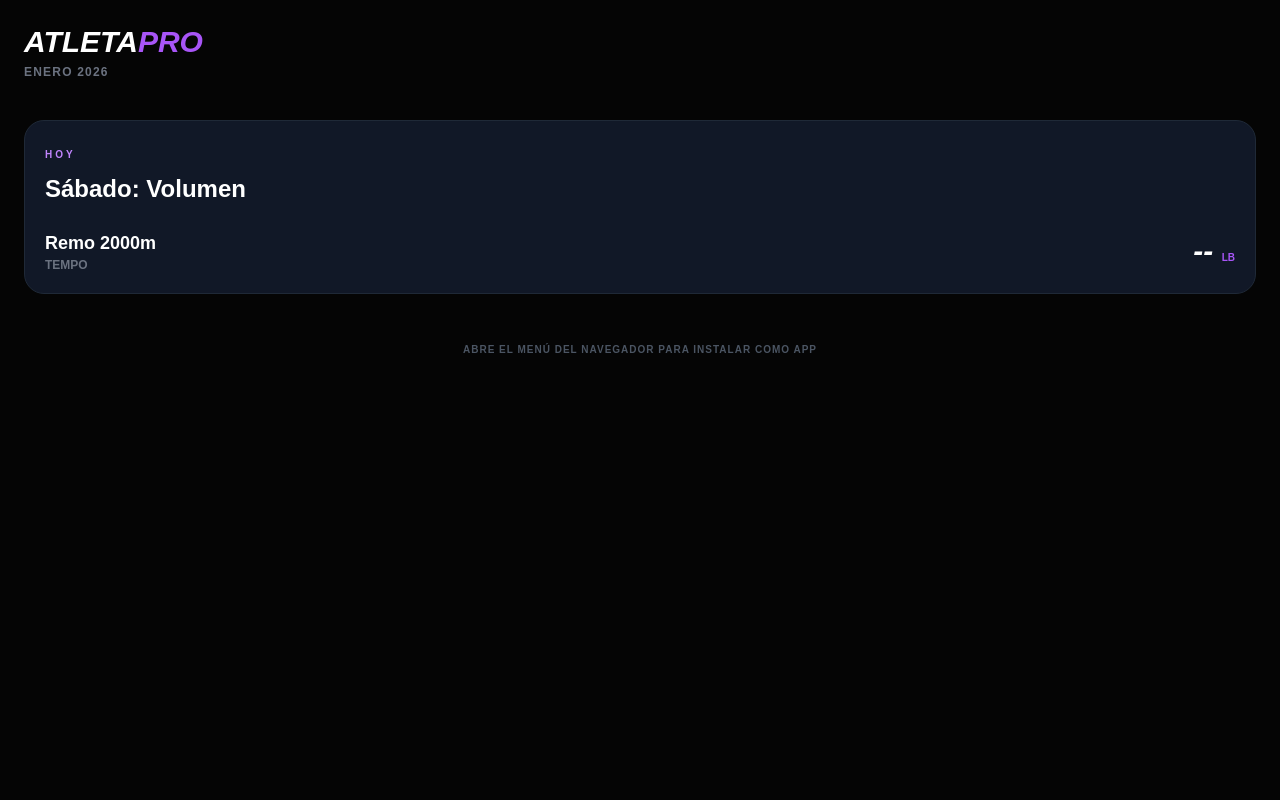
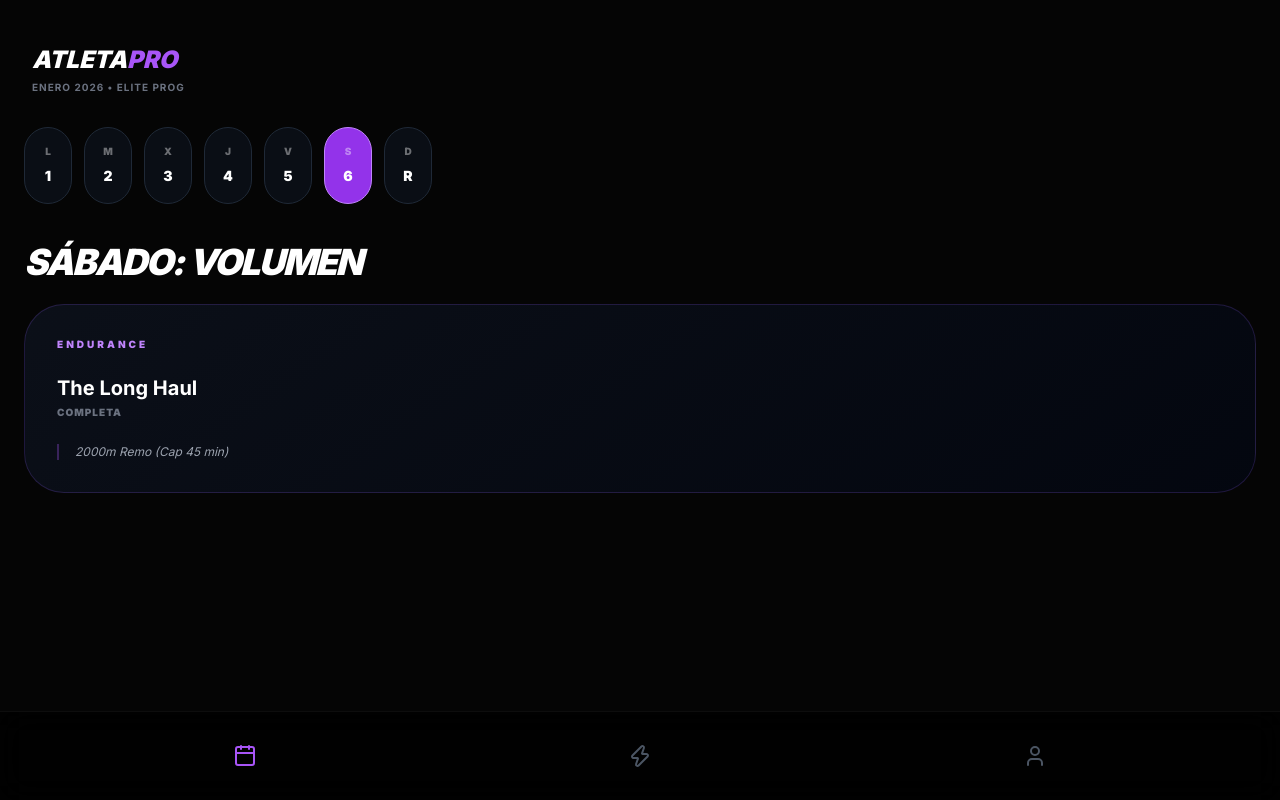
Before and after one commit to Armandojhh/Appatleta, a plain HTML site: page index.html in a window 1280 px wide. Drawn offline with nearby package versions, Linux system fonts and the light colour scheme.

Commit message:
Update index.html

```diff
--- a/index.html
+++ b/index.html
@@ -11,101 +11,135 @@
     <meta name="apple-mobile-web-app-capable" content="yes">
     <meta name="apple-mobile-web-app-status-bar-style" content="black-translucent">
 
-    <!-- Tailwind CSS (Carga crítica) -->
+    <!-- Frameworks -->
     <script src="https://cdn.tailwindcss.com"></script>
+    <script src="https://unpkg.com/lucide@latest"></script>
 
     <style>
+        @import url('https://fonts.googleapis.com/css2?family=Inter:wght@400;700;900&display=swap');
         body {
+            font-family: 'Inter', sans-serif;
             background-color: #050505;
             color: white;
-            font-family: sans-serif;
             margin: 0;
-            padding: 0;
+            -webkit-tap-highlight-color: transparent;
         }
-        .card {
-            background: #111827;
-            border: 1px solid #1f2937;
-            border-radius: 20px;
-            padding: 20px;
-            margin-top: 20px;
+        .workout-card {
+            background: linear-gradient(145deg, rgba(17, 24, 39, 0.6), rgba(3, 7, 18, 0.8));
+            border: 1px solid rgba(139, 92, 246, 0.2);
+            border-radius: 2.5rem;
+        }
+        .no-scrollbar::-webkit-scrollbar { display: none; }
+        .nav-blur {
+            background: rgba(0, 0, 0, 0.8);
+            backdrop-filter: blur(15px);
+            -webkit-backdrop-filter: blur(15px);
         }
     </style>
 </head>
-<body>
+<body class="pb-32">
 
     <div id="app">
-        <!-- Contenido de respaldo por si falla el JS -->
         <div class="flex items-center justify-center h-screen">
-            <p class="text-purple-500 font-bold animate-pulse">CARGANDO ENTRENAMIENTO...</p>
+            <div class="animate-spin rounded-full h-8 w-8 border-t-2 border-purple-500"></div>
         </div>
     </div>
 
     <script>
-        // Datos de entrenamiento
-        const pesosBase = { squat: 275, clean: 190, deadlift: 295, press: 135, snatch: 150, frontSquat: 252 };
+        // --- DATOS Y LÓGICA ---
+        const baseWeights = { squat: 275, clean: 190, deadlift: 295, press: 135, snatch: 150, frontSquat: 252 };
 
-        function calcularPeso(base) {
-            const hoy = new Date();
-            const inicio = new Date(2026, 0, 5);
-            const dias = Math.floor((hoy - inicio) / (1000 * 60 * 60 * 24));
-            if (dias < 0) return base;
-            const semana = Math.floor(dias / 7);
-            const semanaCiclo = (semana % 4) + 1;
-            if (semanaCiclo === 4) return Math.round(base * 0.7);
-            return base + ((semanaCiclo - 1) * 10);
+        function getWeight(base, date) {
+            const startDate = new Date(2026, 0, 5);
+            const diff = Math.floor((date - startDate) / (1000 * 60 * 60 * 24));
+            if (diff < 0) return base;
+            const week = Math.floor(diff / 7);
+            const weekInCycle = (week % 4) + 1;
+            if (weekInCycle === 4) return Math.round(base * 0.7);
+            return base + ((weekInCycle - 1) * 10); // +10lbs/semana en Enero
         }
 
-        const rutinas = {
-            1: { titulo: "Lunes: Fuerza Base", ej: "Sentadilla Trasera", peso: "squat", rep: "5x5" },
-            2: { titulo: "Martes: Halterofilia", ej: "C&J Complex", peso: "clean", rep: "5x1" },
-            3: { titulo: "Miércoles: Tracción", ej: "Peso Muerto", peso: "deadlift", rep: "3x5" },
-            4: { titulo: "Jueves: Habilidad", ej: "HSPU Estrictos", peso: null, rep: "5xMáx" },
-            5: { titulo: "Viernes: Snatch", ej: "Snatch Complex", peso: "snatch", rep: "5x1" },
-            6: { titulo: "Sábado: Volumen", ej: "Remo 2000m", peso: null, rep: "Tempo" }
+        const routines = {
+            1: { name: "Lunes: Fuerza Base", blocks: [{ t: "FUERZA", ex: "Sentadilla Trasera", w: "squat", s: "5x5" }, { t: "METCON", ex: "The Engine", d: "10 DB Thrusters, 20 DU (AMRAP 15)" }] },
+            2: { name: "Martes: Halterofilia", blocks: [{ t: "FUERZA", ex: "C&J Complex", w: "clean", s: "5x1" }, { t: "EXTRA", ex: "Press Estricto", w: "press", s: "4x5" }] },
+            3: { name: "Miércoles: Tracción", blocks: [{ t: "FUERZA", ex: "Peso Muerto", w: "deadlift", s: "3x5" }, { t: "METCON", ex: "Heavy Breathing", d: "EMOM 16: Thrusters & Row" }] },
+            4: { name: "Jueves: Habilidad", blocks: [{ t: "SKILL", ex: "HSPU Estrictos", s: "5xMax" }, { t: "METCON", ex: "Triple Threat", d: "21-15-9 Thrusters & V-Ups" }] },
+            5: { name: "Viernes: Snatch", blocks: [{ t: "FUERZA", ex: "Snatch Complex", w: "snatch", s: "5x1" }, { t: "EXTRA", ex: "Front Squat", w: "frontSquat", s: "3x5" }] },
+            6: { name: "Sábado: Volumen", blocks: [{ t: "ENDURANCE", ex: "The Long Haul", d: "2000m Remo (Cap 45 min)" }] }
         };
 
-        function iniciarApp() {
-            const contenedor = document.getElementById('app');
-            const diaSemana = new Date().getDay();
-            const hoy = rutinas[diaSemana] || { titulo: "Descanso Activo", ej: "Caminar / Estirar", peso: null, rep: "-" };
+        let activeDate = new Date();
 
-            contenedor.innerHTML = `
-                <div class="p-6">
-                    <header class="mb-10">
-                        <h1 class="text-3xl font-black italic">ATLETA<span class="text-purple-500">PRO</span></h1>
-                        <p class="text-xs text-gray-500 font-bold tracking-widest mt-1">ENERO 2026</p>
-                    </header>
+        function render() {
+            const root = document.getElementById('app');
+            const day = activeDate.getDay();
+            const routine = routines[day] || { name: "Descanso Activo", blocks: [] };
 
-                    <div class="card">
-                        <span class="text-purple-400 text-[10px] font-bold tracking-[0.3em] uppercase">Hoy</span>
-                        <h2 class="text-2xl font-black mt-2 mb-6">${hoy.titulo}</h2>
+            root.innerHTML = `
+                <header class="p-8 pt-12">
+                    <h1 class="text-2xl font-black italic uppercase leading-none">ATLETA<span class="text-purple-500">PRO</span></h1>
+                    <p class="text-[10px] font-bold text-gray-500 uppercase tracking-widest mt-2">ENERO 2026 • ELITE PROG</p>
+                </header>
 
-                        <div class="flex justify-between items-center">
-                            <div>
-                                <p class="font-bold text-lg text-white">${hoy.ej}</p>
-                                <p class="text-xs text-gray-500 font-bold uppercase">${hoy.rep}</p>
-                            </div>
-                            <div class="text-right">
-                                <span class="text-3xl font-black italic text-white">${hoy.peso ? calcularPeso(pesosBase[hoy.peso]) : '--'}</span>
-                                <span class="text-[10px] font-bold text-purple-500 ml-1">LB</span>
-                            </div>
-                        </div>
+                <main class="px-6 space-y-8">
+                    <!-- Selector de Días -->
+                    <div class="flex gap-3 overflow-x-auto no-scrollbar pb-2">
+                        ${[1,2,3,4,5,6,0].map(d => {
+                            const labels = ['D','L','M','X','J','V','S'];
+                            const isActive = activeDate.getDay() === d;
+                            return `
+                                <button onclick="setDay(${d})" class="flex-shrink-0 w-12 py-4 rounded-3xl border transition-all ${isActive ? 'bg-purple-600 border-purple-400' : 'bg-gray-900/50 border-gray-800'}">
+                                    <span class="text-[10px] block font-black opacity-40 mb-1">${labels[d]}</span>
+                                    <span class="font-black text-sm">${d === 0 ? 'R' : d}</span>
+                                </button>
+                            `;
+                        }).join('')}
                     </div>
 
-                    <p class="text-[10px] text-gray-600 text-center mt-12 uppercase font-bold tracking-widest">
-                        Abre el menú del navegador para instalar como App
-                    </p>
-                </div>
+                    <!-- Rutina -->
+                    <div class="space-y-6">
+                        <h2 class="text-4xl font-black italic uppercase tracking-tighter leading-none">${routine.name}</h2>
+
+                        ${routine.blocks.length > 0 ? routine.blocks.map(b => `
+                            <div class="workout-card p-8">
+                                <span class="text-[10px] font-black text-purple-400 uppercase tracking-[0.3em] block mb-6">${b.t}</span>
+                                <div class="flex justify-between items-end">
+                                    <div>
+                                        <p class="text-xl font-bold leading-tight">${b.ex}</p>
+                                        <p class="text-[10px] font-black text-gray-500 uppercase mt-1 tracking-widest">${b.s || 'COMPLETA'}</p>
+                                    </div>
+                                    ${b.w ? `
+                                        <div class="text-right">
+                                            <span class="text-3xl font-black italic leading-none">${getWeight(baseWeights[b.w], activeDate)}</span>
+                                            <span class="text-[10px] font-black text-purple-500 ml-1">LB</span>
+                                        </div>
+                                    ` : ''}
+                                </div>
+                                ${b.d ? `<p class="mt-6 text-xs text-gray-400 italic border-l-2 border-purple-500/30 pl-4">${b.d}</p>` : ''}
+                            </div>
+                        `).join('') : '<div class="py-20 text-center opacity-20 font-black italic uppercase text-3xl">Recovery</div>'}
+                    </div>
+                </main>
+
+                <nav class="fixed bottom-0 left-0 right-0 nav-blur border-t border-white/5 py-8 px-12 flex justify-around">
+                    <i data-lucide="calendar" class="text-purple-500"></i>
+                    <i data-lucide="zap" class="text-gray-600"></i>
+                    <i data-lucide="user" class="text-gray-600"></i>
+                </nav>
             `;
+            lucide.createIcons();
         }
 
-        // Ejecutar al cargar
-        window.onload = iniciarApp;
+        function setDay(d) {
+            const now = new Date();
+            const diff = d - now.getDay();
+            const newDate = new Date();
+            newDate.setDate(now.getDate() + diff);
+            activeDate = newDate;
+            render();
+        }
 
-        // Service Worker silencioso
-        if ('serviceWorker' in navigator) {
-            navigator.serviceWorker.register('service-worker.js').catch(() => {});
-        }
+        window.onload = render;
     </script>
 </body>
 </html>
```
